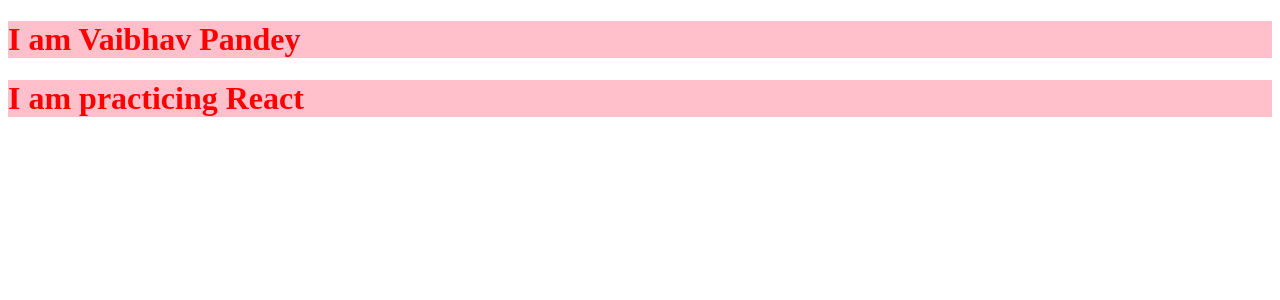
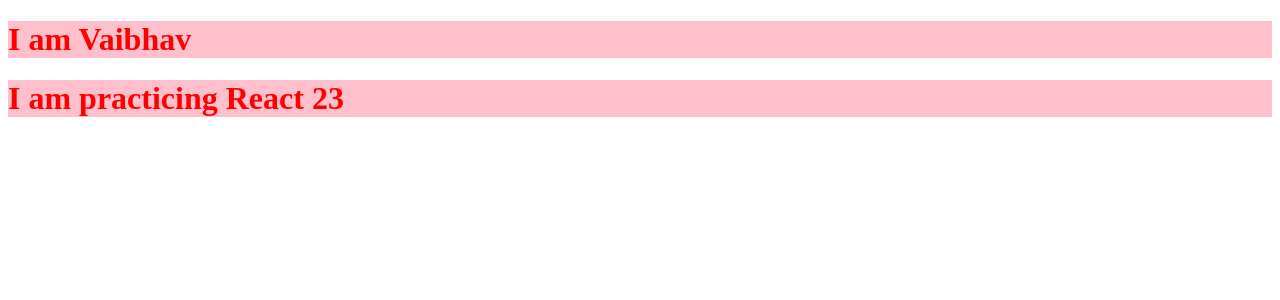
Before and after one commit to Vaibhav-Pandey7/react-learning, a React (Vite) app in the folder Day3/: page / in a window 1280 px wide. Shown: the top 300 px of the page. Built offline with nearby package versions, Linux system fonts and the light colour scheme.

Commit message:
chore: practice react element

```diff
--- a/Day3/src/main.jsx
+++ b/Day3/src/main.jsx
@@ -1,11 +1,20 @@
 import ReactDOM from 'react-dom/client';
 
 const div=document.getElementById('root');
+
+//this is a react element
+//<></> is called a fragment
+
+const name="Vaibhav";
+const obj={
+  age:23,
+  salary:67
+};
 const child=(
-  <div>
-    <h1 id="first" style={{backgroundColor:"pink",color:"red"}}>I am Vaibhav Pandey</h1>
-    <h1 id="second" style={{backgroundColor:"pink",color:"red"}}>I am practicing React</h1>
-  </div>
+  <>
+    <h1 id="first" className="two" style={{backgroundColor:"pink",color:"red"}}>I am {name}</h1>
+    <h1 id="second" style={{backgroundColor:"pink",color:"red"}}>I am practicing React {obj.age}</h1>
+  </>
 );
 
 ReactDOM.createRoot(div).render(child);
```
Also changed, not shown: 1 other file (tests, documents, lock files or other folders).
